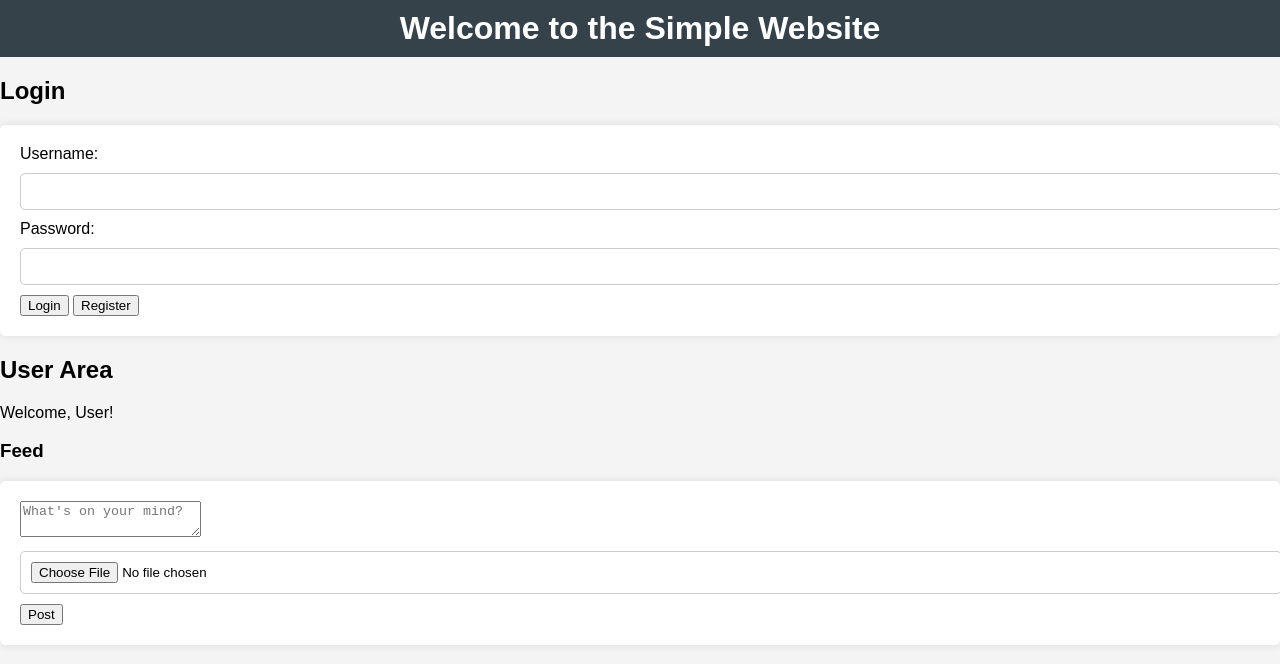
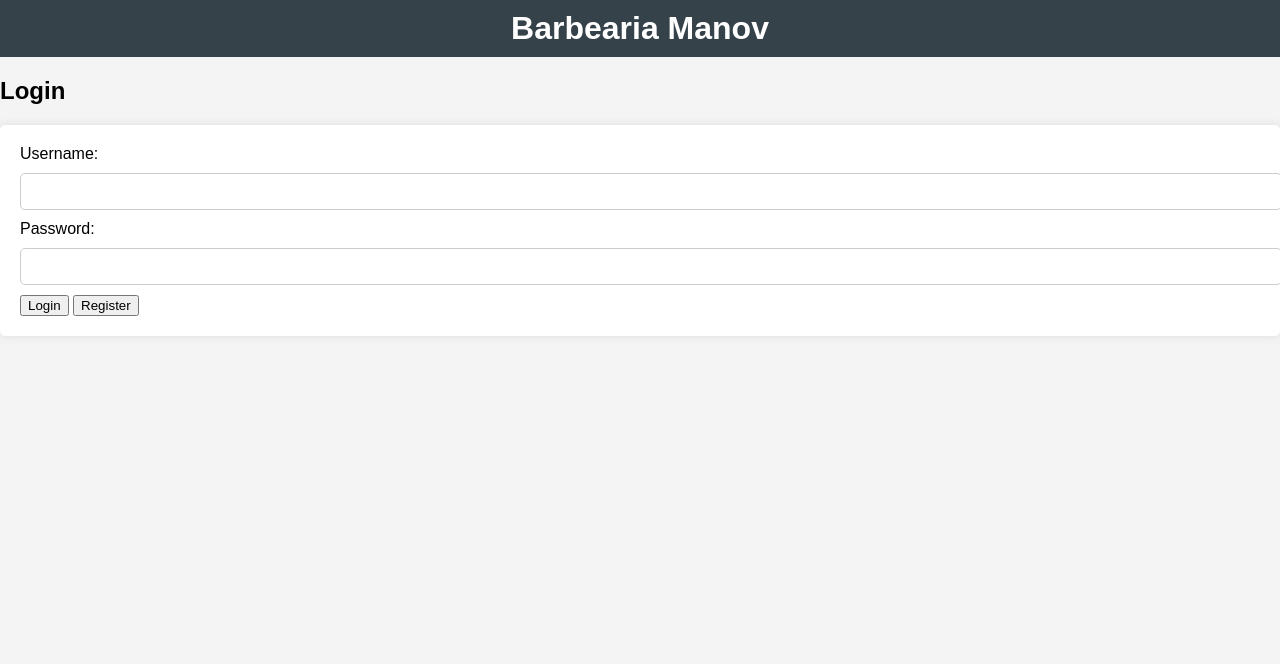
Before and after one commit to ykzel-2408/Barbearia, a plain HTML site: page barbearia-manov/src/index.html in a window 1280 px wide. Drawn offline with Linux system fonts and the light colour scheme.

Commit message:
commit inicial

```diff
--- a/barbearia-manov/src/index.html
+++ b/barbearia-manov/src/index.html
@@ -12,12 +12,12 @@
 <meta property="og:type" content="website">
 <meta property="og:url" content="https://seusite.com">
 <meta property="og:image" content="https://seusite.com/assets/images/logo-social.png">
-    <title>Simple Website</title>
+    <title>Barbearia Manov</title>
     <link rel="stylesheet" href="styles/style.css">
 </head>
 <body>
     <header>
-        <h1>Welcome to the Simple Website</h1>
+        <h1>Barbearia Manov</h1>
     </header>
 
     <section id="login">
@@ -32,22 +32,6 @@
         </form>
     </section>
 
-    <section id="user-area">
-        <h2>User Area</h2>
-        <div id="user-info">
-            <p>Welcome, <span id="user-name">User</span>!</p>
-        </div>
-        <div id="post-feed">
-            <h3>Feed</h3>
-            <div id="posts"></div>
-            <form id="postForm">
-                <textarea id="postContent" placeholder="What's on your mind?" required></textarea>
-                <input type="file" id="mediaUpload" accept="image/*,video/*">
-                <button type="submit">Post</button>
-            </form>
-        </div>
-    </section>
-
     <script src="scripts/app.js"></script>
 </body>
 </html>
```
